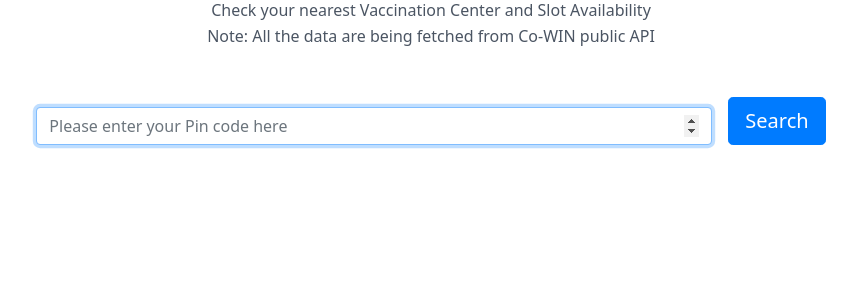
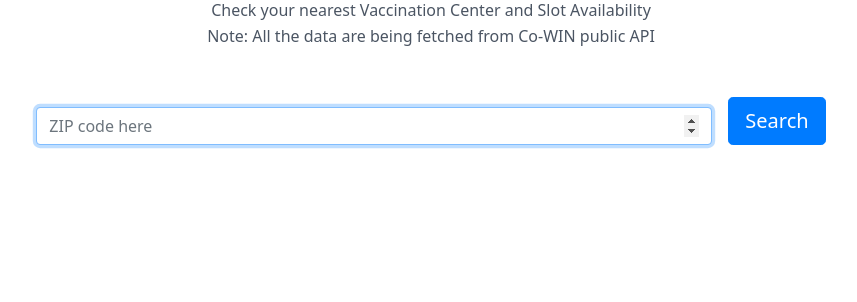
Before and after one commit to CodeWithBishal/vaccine, a PHP site: page / in a window 1280 px wide. Shown: the part 159-461 px from the top of the page, without its empty margins (209-1066 px from the left). Run offline with PHP 8.4, Linux system fonts and the light colour scheme; data that the repository does not hold is empty; some libraries are stand-ins or nearby versions.

Commit message:
Update index.php

```diff
--- a/index.php
+++ b/index.php
@@ -201,7 +201,7 @@ if ($failed_cap) {
         <div class="relative flex-grow w-full">
           <form action="" method="POST" id="pin" autocomplete="off" class="needs-validation" novalidate>
             <input type="number" id="pincode" name="pincode" class="form-control"
-              placeholder="Please enter your Pin code here" min="100000" max="999999" required autofocus>
+              placeholder="ZIP code here" min="100000" max="999999" required autofocus>
             <div class="invalid-feedback">Please provide a valid Pincode.</div>
         </div>
         <div class="modal fade" id="gcaptcha" tabindex="-1" role="dialog" aria-labelledby="exampleModalLabel"
```
